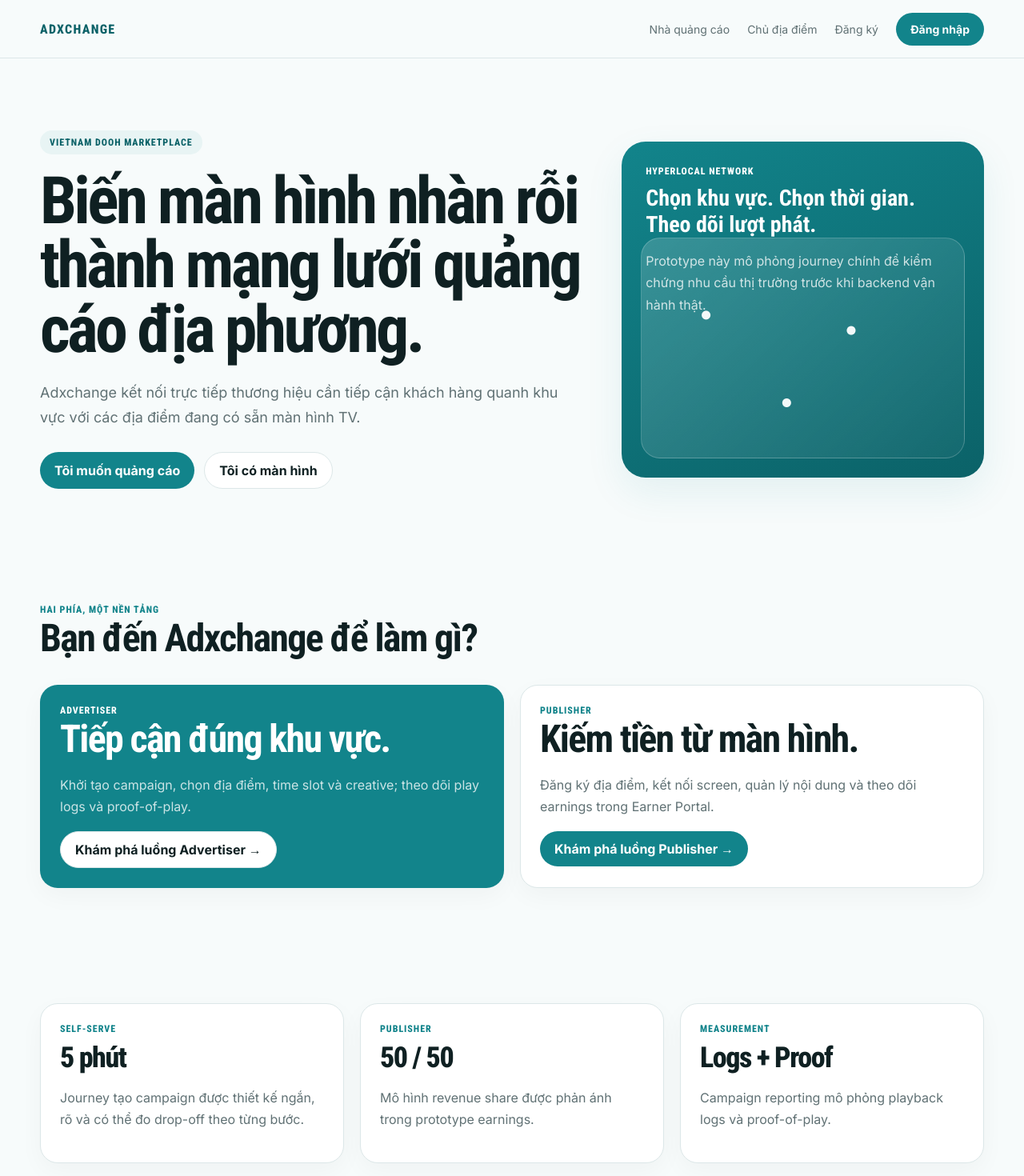
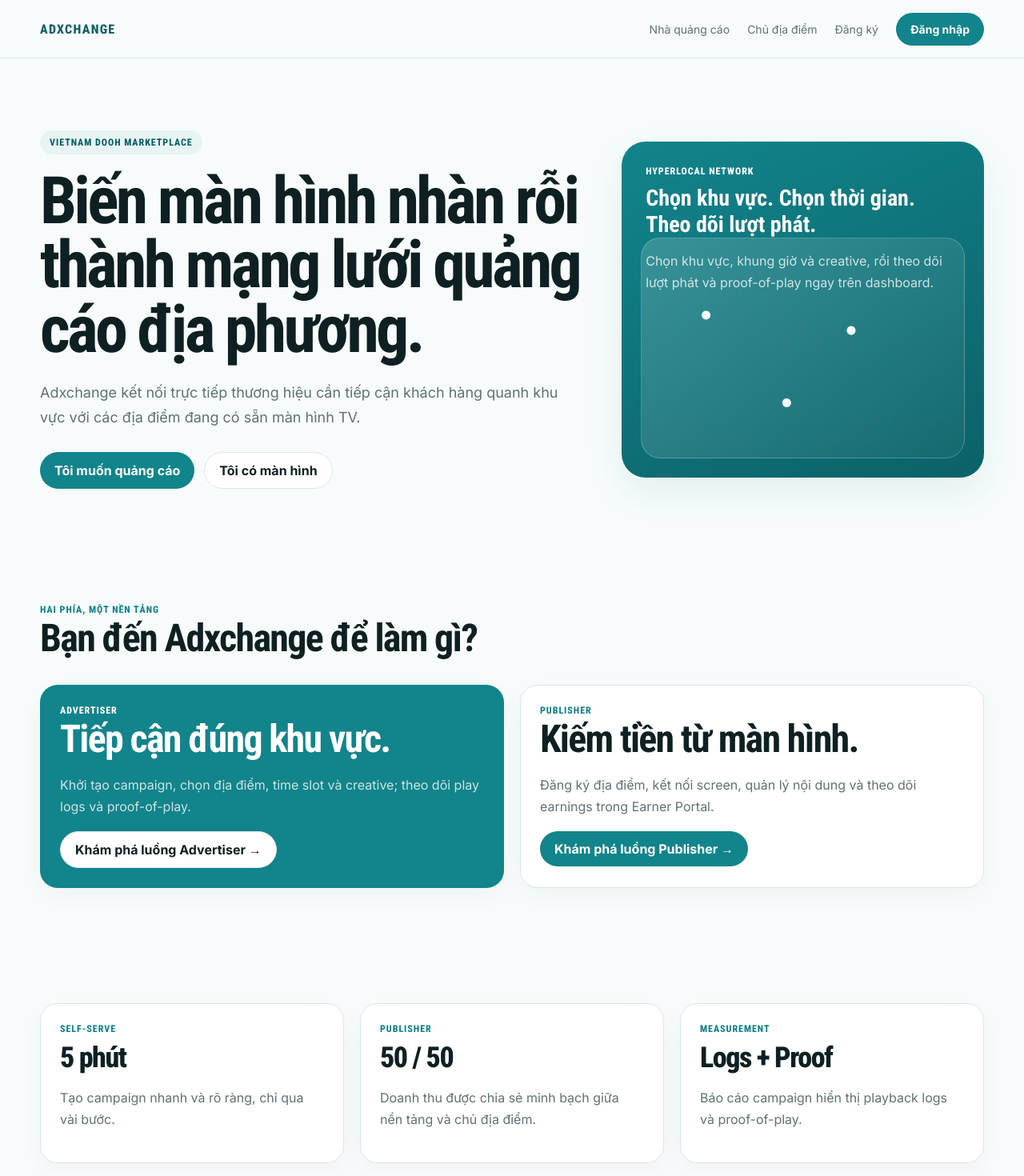
Before and after one commit to duynguyen31241020400-lang/adxchange, a Next.js app: page / in a window 1280 px wide. Shown: the top 1470 px of the page at 80% size. Built offline with nearby package versions, Linux system fonts and the light colour scheme.

Commit message:
chore: remove dev notes from UI copy [skip ci]
Updated content in the hero panel and section cards to enhance clarity and detail.

```diff
--- a/src/app/page.tsx
+++ b/src/app/page.tsx
@@ -12,7 +12,7 @@ export default function HomePage() {
           <p style={{fontSize:18,maxWidth:680}}>Adxchange kết nối trực tiếp thương hiệu cần tiếp cận khách hàng quanh khu vực với các địa điểm đang có sẵn màn hình TV.</p>
           <div className="hero-actions"><Link href="/advertisers" className="btn btn-primary">Tôi muốn quảng cáo</Link><Link href="/publishers" className="btn btn-secondary">Tôi có màn hình</Link></div>
         </div>
-        <div className="hero-panel"><div className="kicker" style={{color:'white'}}>Hyperlocal network</div><h3 style={{fontSize:28,marginTop:10}}>Chọn khu vực. Chọn thời gian. Theo dõi lượt phát.</h3><p>Prototype này mô phỏng journey chính để kiểm chứng nhu cầu thị trường trước khi backend vận hành thật.</p><div className="mock-map" /></div>
+        <div className="hero-panel"><div className="kicker" style={{color:'white'}}>Hyperlocal network</div><h3 style={{fontSize:28,marginTop:10}}>Chọn khu vực. Chọn thời gian. Theo dõi lượt phát.</h3><p>Chọn khu vực, khung giờ và creative, rồi theo dõi lượt phát và proof-of-play ngay trên dashboard.</p><div className="mock-map" /></div>
       </div></section>
       <section className="section"><div className="container">
         <div className="section-head"><div className="kicker">Hai phía, một nền tảng</div><h2>Bạn đến Adxchange để làm gì?</h2></div>
@@ -22,9 +22,9 @@ export default function HomePage() {
         </div>
       </div></section>
       <section className="section"><div className="container"><div className="grid-3">
-        <div className="card"><div className="kicker">Self-serve</div><div className="metric">5 phút</div><p>Journey tạo campaign được thiết kế ngắn, rõ và có thể đo drop-off theo từng bước.</p></div>
-        <div className="card"><div className="kicker">Publisher</div><div className="metric">50 / 50</div><p>Mô hình revenue share được phản ánh trong prototype earnings.</p></div>
-        <div className="card"><div className="kicker">Measurement</div><div className="metric">Logs + Proof</div><p>Campaign reporting mô phỏng playback logs và proof-of-play.</p></div>
+        <div className="card"><div className="kicker">Self-serve</div><div className="metric">5 phút</div><p>Tạo campaign nhanh và rõ ràng, chỉ qua vài bước.</p></div>
+        <div className="card"><div className="kicker">Publisher</div><div className="metric">50 / 50</div><p>Doanh thu được chia sẻ minh bạch giữa nền tảng và chủ địa điểm.</p></div>
+        <div className="card"><div className="kicker">Measurement</div><div className="metric">Logs + Proof</div><p>Báo cáo campaign hiển thị playback logs và proof-of-play.</p></div>
       </div></div></section>
     </main>
     <Footer />
```
